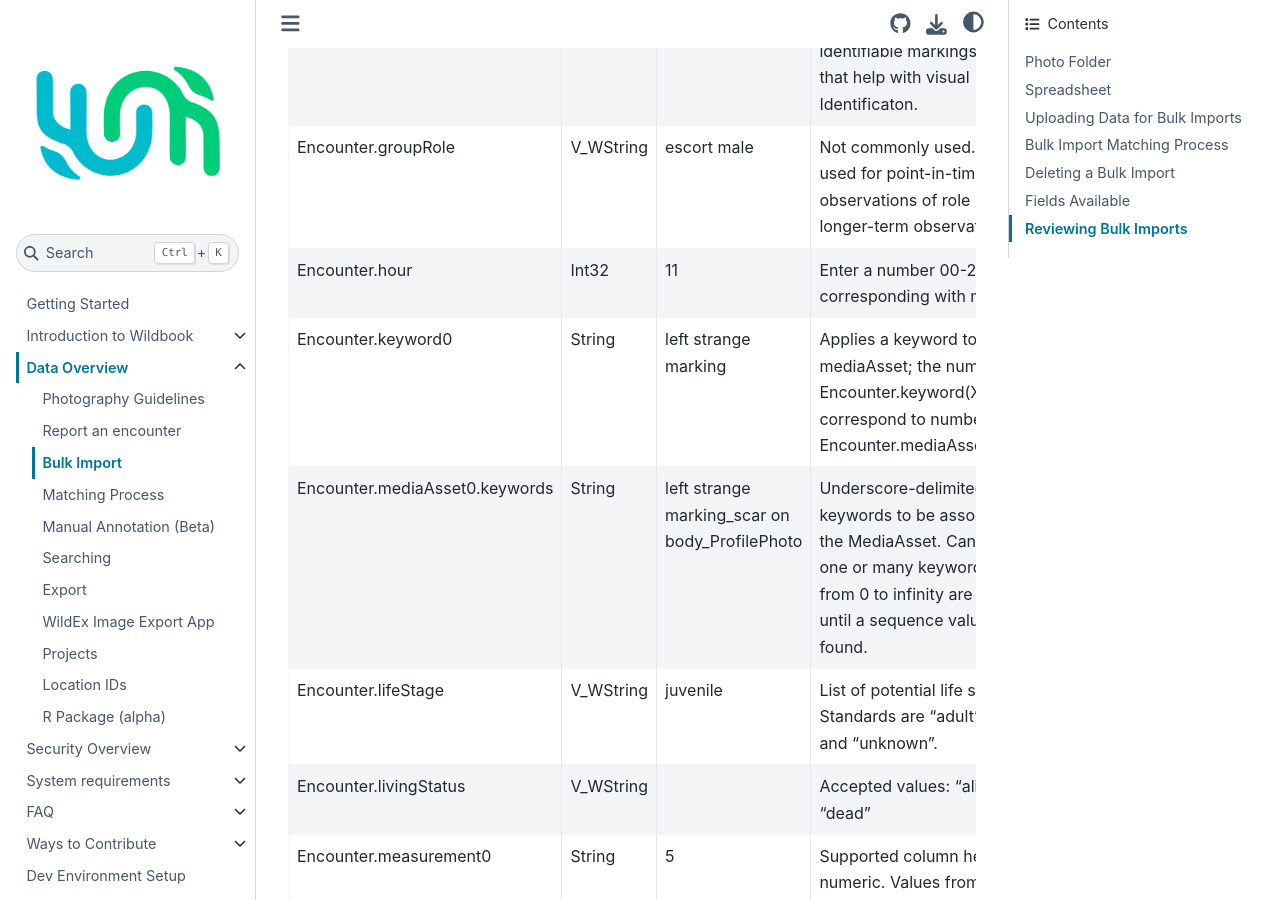
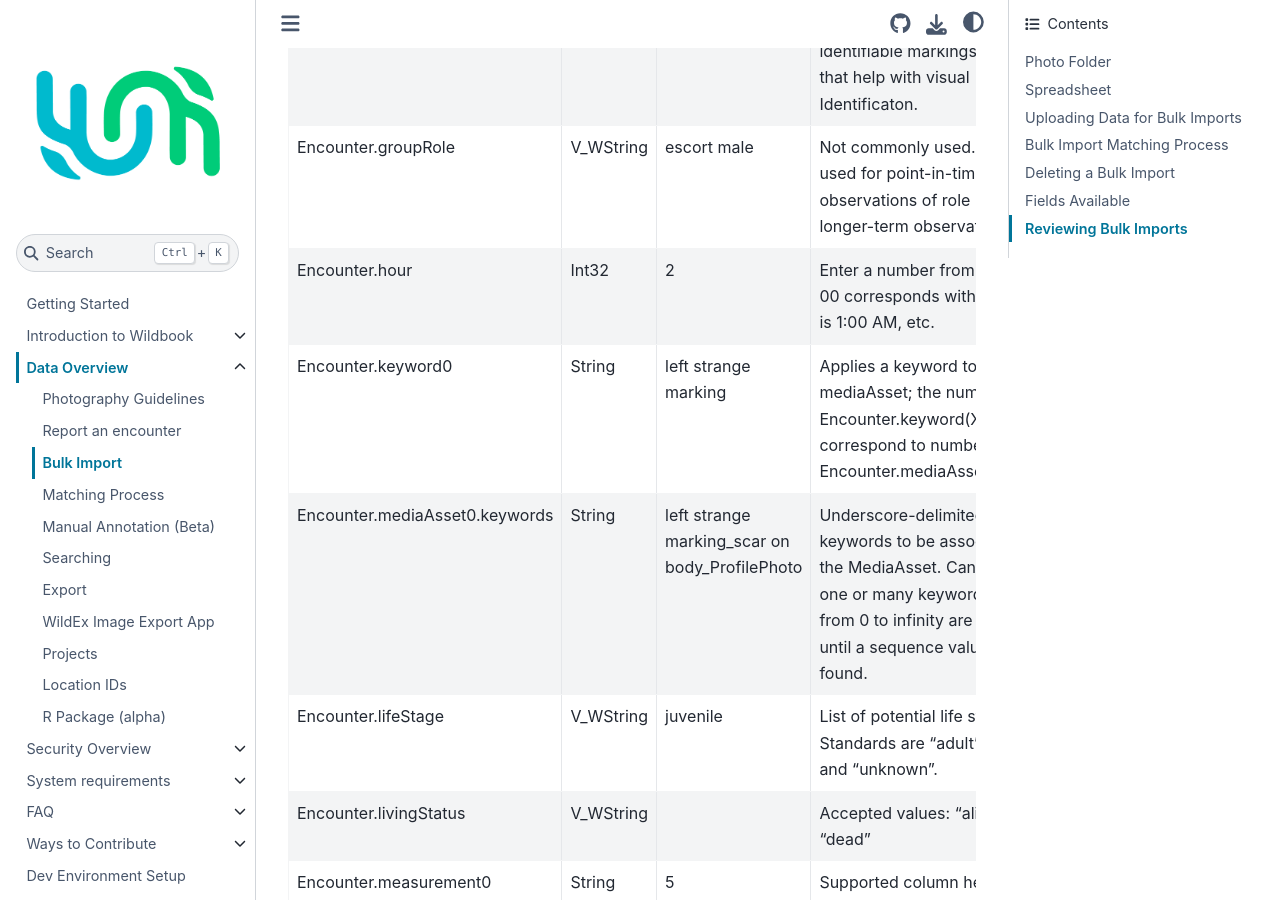
Before and after one commit to WildMeOrg/wildbook-docs, a Sphinx documentation site: the page built from docs/data/bulk-import-beta.md, in a window 1280 px wide and 900 px high, scrolled down 7207 px. Built offline with Sphinx 7.4.7 and the Sphinx Book theme 1.1.4, drawn with Linux system fonts in a browser that asks for light colours.

Commit message:
Update bulk-import-beta.md
Updated Encounter.hour description because the original definition implied that it needed to be entered as a double-digit hyphenated number

```diff
--- a/docs/data/bulk-import-beta.md
+++ b/docs/data/bulk-import-beta.md
@@ -123,7 +123,7 @@ The following fields can be included when uploading an Encounter. Review the des
 | Encounter.dateInMilliseconds | Int64 | 1589554848 | Skip other Encounter date fields if you have a precise date and time (milliseconds since epoch---the standard computer format for date and times). Format is a large integer like 1516685992499. |
 | Encounter.distinguishingScar | V_WString | left body | Description of any highly-identifiable markings/scarring that help with visual Identificaton. |
 | Encounter.groupRole | V_WString | escort male | Not commonly used. Largely used for point-in-time observations of role rather than longer-term observations. |
-| Encounter.hour | Int32 | 11 | Enter a number 00-23, 00 corresponding with midnight. |
+| Encounter.hour | Int32 | 2 | Enter a number from 00 to 23, 00 corresponds with midnight, 1 is 1:00 AM, etc. |
 | Encounter.keyword0 | String | left strange marking | Applies a keyword to a mediaAsset; the number of Encounter.keyword(X) should correspond to number of Encounter.mediaAsset(X). |
 | Encounter.mediaAsset0.keywords | String | left strange marking_scar on body_ProfilePhoto | Underscore-delimited list of keywords to be associated with the MediaAsset. Can be used for one or many keywords. Values from 0 to infinity are iterated until a sequence value is not found. |
 | Encounter.lifeStage | V_WString | juvenile | List of potential life stages. Standards are "adult", "juvenile", and "unknown". |
```
